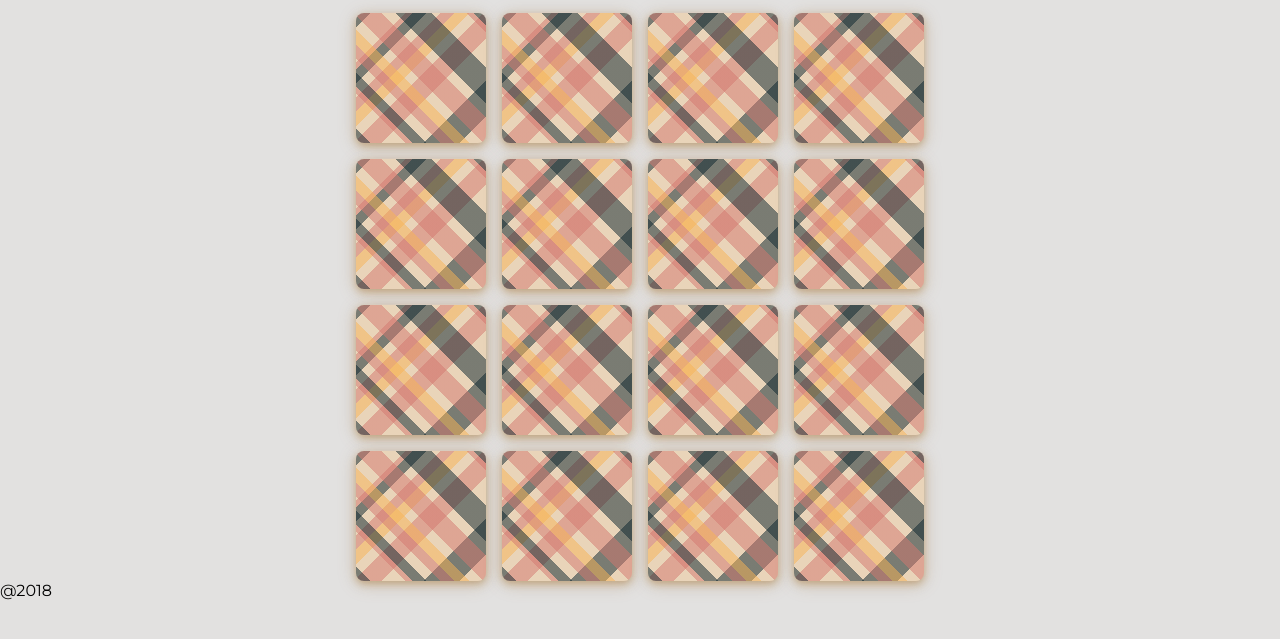
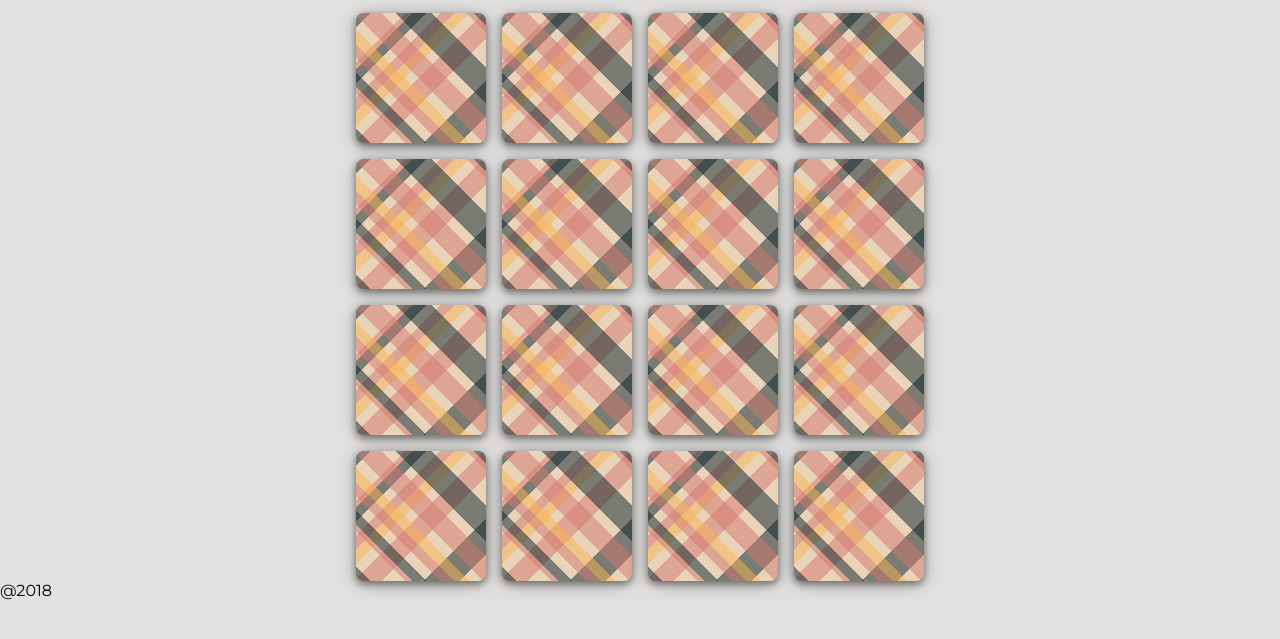
Before and after one commit to Soheevich/Udacity-Project-Memory-Game, a website: page build/index.html in a window 1280 px wide. Shown: the part 117-756 px from the top of the page. Drawn offline with Linux system fonts and the light colour scheme; a web font is replaced by a local one.

Commit message:
Change color mode to hsl

```diff
--- a/src/scss/_variables.scss
+++ b/src/scss/_variables.scss
@@ -1,7 +1,7 @@
-$body-bg: #e2e1e0;
-$card-front: #7700ff;
+$body-bg: hsl(30, 3%, 88%);
+$card-front: hsl(268, 100%, 50%);
 $card-back: hsl(34, 53%, 82%);
-$card-back-shadow: darken($card-back, 60%);
+$card-back-shadow: darken($card-back, 70%);
 $background-img: repeating-linear-gradient(45deg, transparent 5px, hsla(197, 62%, 11%, 0.5) 5px, hsla(197, 62%, 11%, 0.5) 10px,
   hsla(5, 53%, 63%, 0) 10px, hsla(5, 53%, 63%, 0) 35px, hsla(5, 53%, 63%, 0.5) 35px, hsla(5, 53%, 63%, 0.5) 40px,
   hsla(197, 62%, 11%, 0.5) 40px, hsla(197, 62%, 11%, 0.5) 50px, hsla(197, 62%, 11%, 0) 50px, hsla(197, 62%, 11%, 0) 60px,
```
Also changed, not shown: build/styles/main.css.
